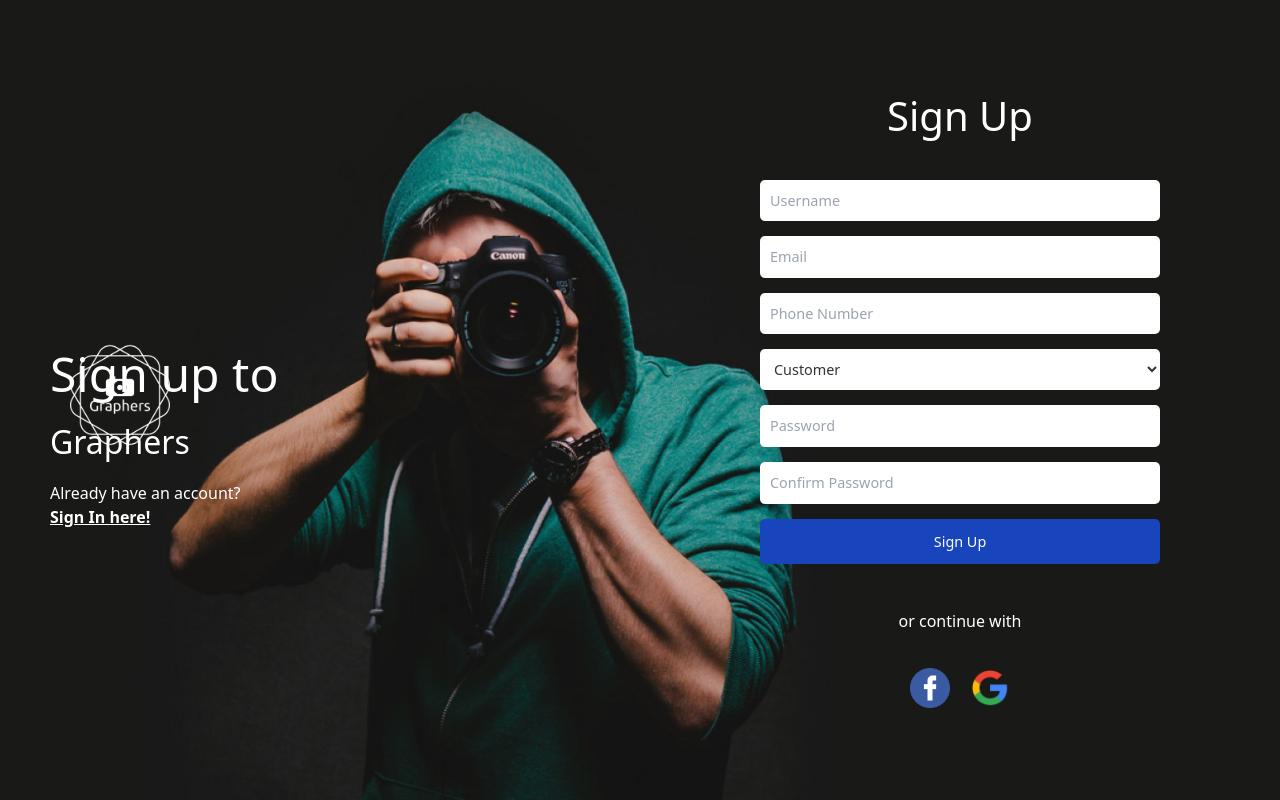
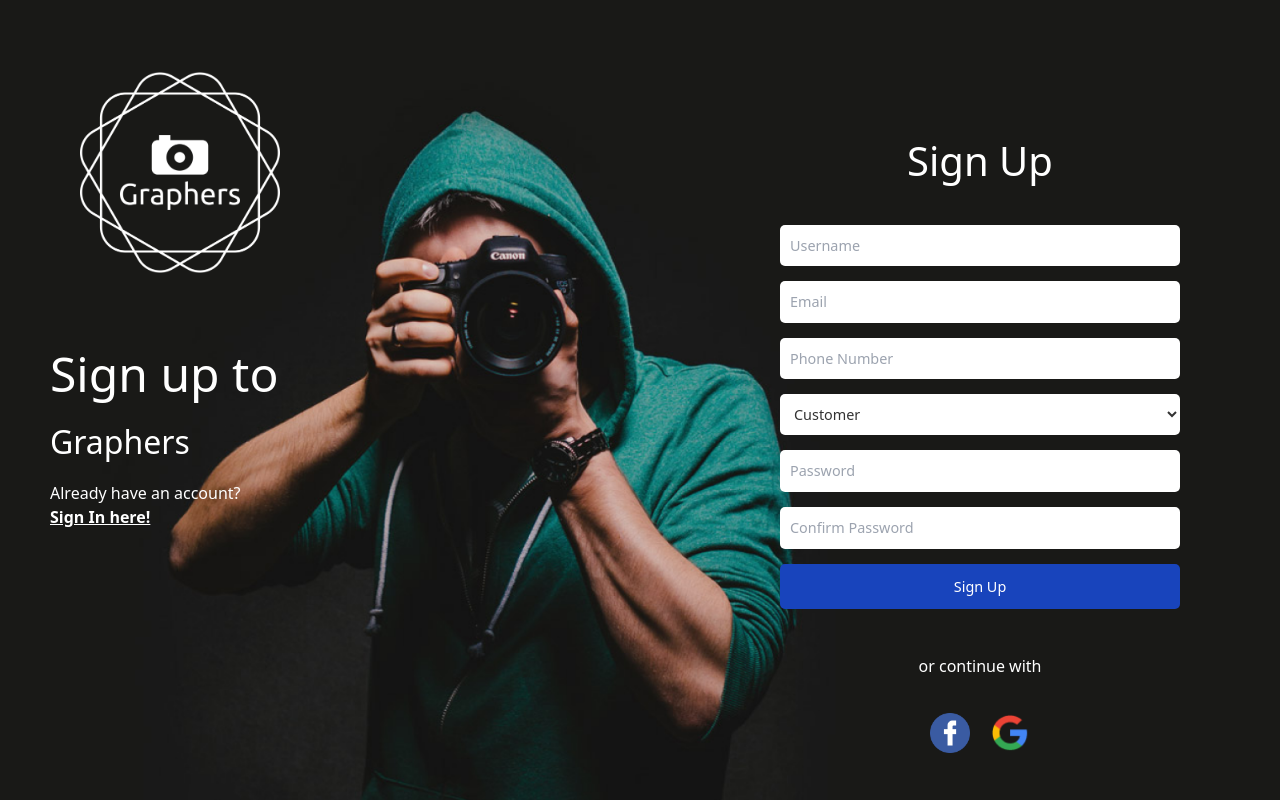
Before and after one commit to Imasha-Senadheera/Photographers, a React (Create React App) app: page /signup in a window 1280 px wide. Built offline with nearby package versions, Linux system fonts and the light colour scheme.

Commit message:
47 Commit

```diff
--- a/src/Pages/SignUpForm/SignUpForm.css
+++ b/src/Pages/SignUpForm/SignUpForm.css
@@ -31,12 +31,14 @@ body {
 
 /* Logo styling */
 .logo {
-  width: 100px;
+  width: 200px;
+  width: 200px;
   height: auto;
   position: absolute;
-  margin-top: 10px;
+  top: 40px;
+  left: 60px;
+  margin-top: 20px;
   margin-left: 20px;
-  margin-bottom: 20px;
 }
 
 /* Text content styling */
@@ -82,6 +84,8 @@ body {
   display: flex;
   flex-direction: column;
   justify-content: center;
+  margin-left: 80px;
+  margin-top: 90px;
   align-items: center;
   color: white;
 }
```
